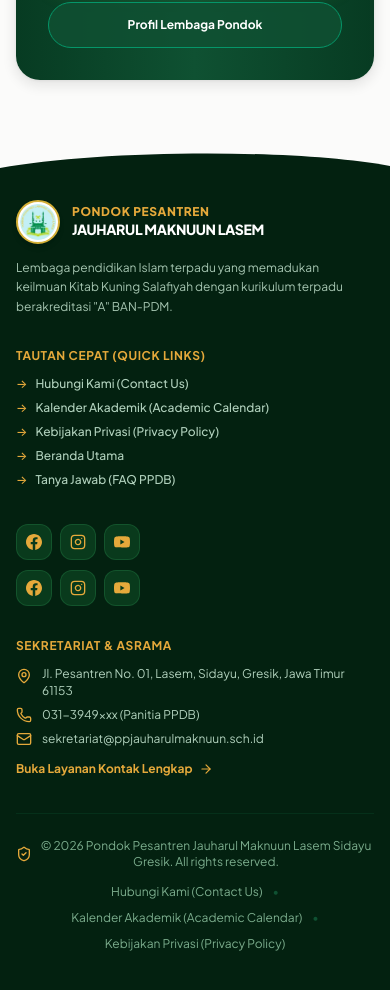
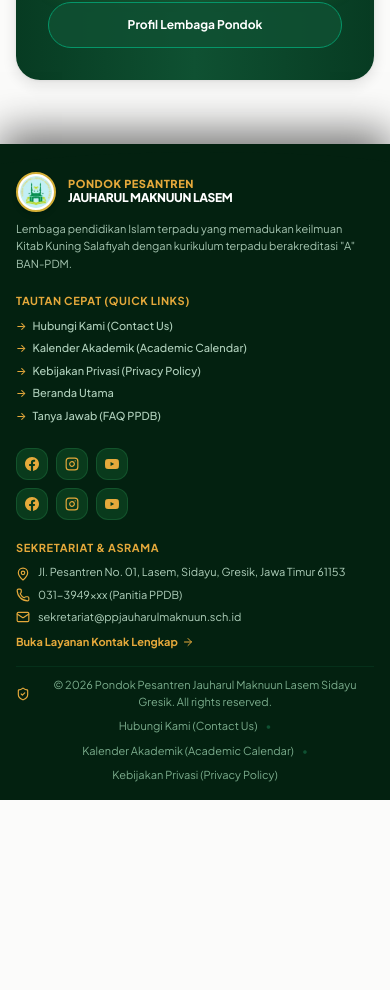
Before and after one commit to myalfian/newPPJM, a React (Vite) app: page / in a window 390 px wide. Shown: the part 4818-5808 px from the top of the page. After the commit the page ends 5618 px from the top, so only its background shows below. Built offline with nearby package versions, Linux system fonts and the light colour scheme; no server answers.

Commit message:
feat(footer): make desktop footer docked sticky bottom bar matching mockup with collapse toggle

```diff
--- a/src/components/common/Footer.tsx
+++ b/src/components/common/Footer.tsx
@@ -10,13 +10,16 @@ import {
   X,
   Calendar,
   FileText,
-  HelpCircle
+  HelpCircle,
+  ChevronDown,
+  ChevronUp
 } from 'lucide-react';
-import { YoutubeIcon, InstagramIcon, FacebookIcon, WhatsAppIcon } from './SocialIcons';
+import { YoutubeIcon, InstagramIcon, FacebookIcon } from './SocialIcons';
 
 export const Footer: React.FC = () => {
   const [showContactModal, setShowContactModal] = useState(false);
   const [modalType, setModalType] = useState<'contact' | 'calendar' | 'privacy' | 'faq' | null>(null);
+  const [isDesktopCollapsed, setIsDesktopCollapsed] = useState(false);
 
   const openModal = (type: 'contact' | 'calendar' | 'privacy' | 'faq') => {
     setModalType(type);
@@ -25,29 +28,77 @@ export const Footer: React.FC = () => {
 
   return (
     <>
-      <footer id="kontak-ppdb" className="relative w-full bg-[#032110] text-emerald-100 selection:bg-[#d4af37] selection:text-black">
+      {/* ========================================================================= */}
+      {/* DESKTOP: DOCKED STICKY BOTTOM BAR (lg:fixed lg:bottom-0)                   */}
+      {/* MOBILE / TABLET: IN-FLOW BOTTOM FOOTER (relative w-full lg:fixed)         */}
+      {/* ========================================================================= */}
+      <footer
+        id="kontak-ppdb"
+        className="relative w-full lg:fixed lg:bottom-0 lg:left-0 lg:right-0 lg:z-40 bg-[#032110] text-emerald-100 selection:bg-[#d4af37] selection:text-black shadow-[0_-12px_40px_rgba(0,0,0,0.55)] transition-transform duration-300 ease-in-out"
+        style={{
+          transform: isDesktopCollapsed ? 'translateY(calc(100% - 34px))' : 'translateY(0)'
+        }}
+      >
 
-        {/* Curved Wave Top Divider (Matching Screenshot) */}
-        <div className="w-full overflow-hidden leading-none bg-surface">
+        {/* Curved Wave Top Divider with Minimize/Expand Toggle on Desktop */}
+        <div className="relative w-full overflow-hidden leading-none">
           <svg
-            className="w-full h-6 sm:h-9 text-[#032110] fill-current block"
-            viewBox="0 0 1440 48"
+            className="w-full h-5 sm:h-7 lg:h-8 text-[#032110] fill-current block"
+            viewBox="0 0 1440 40"
             preserveAspectRatio="none"
           >
-            <path d="M0,48 C360,12 1080,8 1440,44 L1440,48 L0,48 Z" />
+            <path d="M0,40 C360,10 1080,8 1440,36 L1440,40 L0,40 Z" />
           </svg>
+
+          {/* Desktop Minimize / Expand Toggle Button (Floating in Center-Top of Wave) */}
+          <div className="hidden lg:flex absolute top-1 right-6 z-50 items-center">
+            <button
+              type="button"
+              onClick={() => setIsDesktopCollapsed(!isDesktopCollapsed)}
+              className="inline-flex items-center gap-1.5 px-3 py-1 rounded-full bg-[#093a1c] hover:bg-[#0f5228] text-[#e5a93b] hover:text-white border border-[#165a30] text-[11px] font-bold shadow-md transition-all cursor-pointer"
+              title={isDesktopCollapsed ? 'Tampilkan Footer Lengkap' : 'Kecilkan Footer'}
+            >
+              <span>{isDesktopCollapsed ? 'Tampilkan Footer' : 'Sembunyikan'}</span>
+              {isDesktopCollapsed ? (
+                <ChevronUp className="w-3.5 h-3.5 text-[#e5a93b]" />
+              ) : (
+                <ChevronDown className="w-3.5 h-3.5 text-[#e5a93b]" />
+              )}
+            </button>
+          </div>
         </div>
 
-        {/* Main Footer Container */}
-        <div className="max-w-7xl mx-auto px-4 sm:px-6 lg:px-8 pt-8 pb-10 sm:pt-10 sm:pb-12">
+        {/* Collapsed Bar Teaser for Desktop (Visible when minimized) */}
+        {isDesktopCollapsed && (
+          <div className="hidden lg:flex items-center justify-between px-8 py-1.5 text-xs text-emerald-200/80 bg-[#032110] border-t border-emerald-900/60">
+            <div className="flex items-center gap-2">
+              <ShieldCheck className="w-4 h-4 text-[#e5a93b]" />
+              <span className="font-semibold text-white">Pondok Pesantren Jauharul Maknuun Lasem</span>
+              <span className="text-emerald-700">•</span>
+              <span className="text-gray-400">Sidayu Gresik, Jawa Timur</span>
+            </div>
+            <div className="flex items-center gap-4 text-xs font-medium">
+              <button onClick={() => openModal('contact')} className="hover:text-white text-[#e5a93b]">
+                Kontak PPDB: 031-3949xxx
+              </button>
+              <span className="text-emerald-700">•</span>
+              <button onClick={() => setIsDesktopCollapsed(false)} className="text-[#e5a93b] hover:underline flex items-center gap-1 font-bold">
+                <span>Buka Panel Footer Lengkap</span>
+                <ChevronUp className="w-3.5 h-3.5" />
+              </button>
+            </div>
+          </div>
+        )}
 
-          {/* 4-Column Layout on Desktop, Responsive on Mobile */}
-          <div className="grid grid-cols-1 md:grid-cols-2 lg:grid-cols-12 gap-8 lg:gap-8 items-start">
+        {/* Main Footer Container (4 Columns matching attached screenshot) */}
+        <div className={`max-w-7xl mx-auto px-4 sm:px-6 lg:px-8 pt-2 pb-4 sm:pt-3 sm:pb-5 ${isDesktopCollapsed ? 'lg:invisible lg:opacity-0' : 'opacity-100'} transition-opacity duration-200`}>
+
+          <div className="grid grid-cols-1 md:grid-cols-2 lg:grid-cols-12 gap-5 lg:gap-6 items-start">
 
             {/* ================= COLUMN 1: IDENTITY & CREST (lg:col-span-4) ================= */}
-            <div className="lg:col-span-4 space-y-3.5">
+            <div className="lg:col-span-4 space-y-2">
               <div className="flex items-center gap-3">
-                <div className="w-11 h-11 rounded-full overflow-hidden bg-white p-0.5 shadow-md border-2 border-[#d4af37] shrink-0 flex items-center justify-center">
+                <div className="w-10 h-10 rounded-full overflow-hidden bg-white p-0.5 shadow-md border-2 border-[#d4af37] shrink-0 flex items-center justify-center">
                   <img
                     src="/logo.jpg"
                     alt="PPJM Crest"
@@ -58,33 +109,33 @@ export const Footer: React.FC = () => {
                   />
                 </div>
                 <div>
-                  <h3 className="font-extrabold text-xs sm:text-[13px] text-[#e5a93b] leading-tight tracking-wider uppercase">
+                  <h3 className="font-extrabold text-[11px] sm:text-xs text-[#e5a93b] leading-tight tracking-wider uppercase">
                     PONDOK PESANTREN
                   </h3>
-                  <h4 className="font-black text-sm sm:text-base text-white tracking-tight uppercase">
+                  <h4 className="font-black text-xs sm:text-sm text-white tracking-tight uppercase">
                     JAUHARUL MAKNUUN LASEM
                   </h4>
                 </div>
               </div>
 
-              <p className="text-xs text-emerald-100/75 leading-relaxed pr-2">
+              <p className="text-[11px] sm:text-xs text-emerald-100/75 leading-relaxed pr-2">
                 Lembaga pendidikan Islam terpadu yang memadukan keilmuan Kitab Kuning Salafiyah dengan kurikulum terpadu berakreditasi &quot;A&quot; BAN-PDM.
               </p>
             </div>
 
             {/* ================= COLUMN 2: TAUTAN CEPAT (lg:col-span-3) ================= */}
-            <div className="lg:col-span-3 space-y-3">
-              <h4 className="text-xs sm:text-sm font-bold text-[#e5a93b] uppercase tracking-wider flex items-center gap-1.5">
+            <div className="lg:col-span-3 space-y-2">
+              <h4 className="text-[11px] sm:text-xs font-bold text-[#e5a93b] uppercase tracking-wider">
                 TAUTAN CEPAT (QUICK LINKS)
               </h4>
-              <ul className="space-y-2 text-xs text-emerald-100/80 font-medium">
+              <ul className="space-y-1.5 text-[11px] sm:text-xs text-emerald-100/80 font-medium">
                 <li>
                   <button
                     type="button"
                     onClick={() => openModal('contact')}
-                    className="hover:text-white transition-colors flex items-center gap-2 text-left cursor-pointer group"
+                    className="hover:text-white transition-colors flex items-center gap-1.5 text-left cursor-pointer group"
                   >
-                    <span className="text-[#e5a93b] group-hover:translate-x-0.5 transition-transform">→</span>
+                    <span className="text-[#e5a93b] group-hover:translate-x-0.5 transition-transform text-[11px]">→</span>
                     <span>Hubungi Kami (Contact Us)</span>
                   </button>
                 </li>
@@ -92,9 +143,9 @@ export const Footer: React.FC = () => {
                   <button
                     type="button"
                     onClick={() => openModal('calendar')}
-                    className="hover:text-white transition-colors flex items-center gap-2 text-left cursor-pointer group"
+                    className="hover:text-white transition-colors flex items-center gap-1.5 text-left cursor-pointer group"
                   >
-                    <span className="text-[#e5a93b] group-hover:translate-x-0.5 transition-transform">→</span>
+                    <span className="text-[#e5a93b] group-hover:translate-x-0.5 transition-transform text-[11px]">→</span>
                     <span>Kalender Akademik (Academic Calendar)</span>
                   </button>
                 </li>
@@ -102,18 +153,18 @@ export const Footer: React.FC = () => {
                   <button
                     type="button"
                     onClick={() => openModal('privacy')}
-                    className="hover:text-white transition-colors flex items-center gap-2 text-left cursor-pointer group"
+                    className="hover:text-white transition-colors flex items-center gap-1.5 text-left cursor-pointer group"
                   >
-                    <span className="text-[#e5a93b] group-hover:translate-x-0.5 transition-transform">→</span>
+                    <span className="text-[#e5a93b] group-hover:translate-x-0.5 transition-transform text-[11px]">→</span>
                     <span>Kebijakan Privasi (Privacy Policy)</span>
                   </button>
                 </li>
                 <li>
                   <Link
                     to="/"
-                    className="hover:text-white transition-colors flex items-center gap-2 group"
+                    className="hover:text-white transition-colors flex items-center gap-1.5 group"
                   >
-                    <span className="text-[#e5a93b] group-hover:translate-x-0.5 transition-transform">→</span>
+                    <span className="text-[#e5a93b] group-hover:translate-x-0.5 transition-transform text-[11px]">→</span>
                     <span>Beranda Utama</span>
                   </Link>
                 </li>
@@ -121,9 +172,9 @@ export const Footer: React.FC = () => {
                   <button
                     type="button"
                     onClick={() => openModal('faq')}
-                    className="hover:text-white transition-colors flex items-center gap-2 text-left cursor-pointer group"
+                    className="hover:text-white transition-colors flex items-center gap-1.5 text-left cursor-pointer group"
                   >
-                    <span className="text-[#e5a93b] group-hover:translate-x-0.5 transition-transform">→</span>
+                    <span className="text-[#e5a93b] group-hover:translate-x-0.5 transition-transform text-[11px]">→</span>
                     <span>Tanya Jawab (FAQ PPDB)</span>
                   </button>
                 </li>
@@ -131,35 +182,35 @@ export const Footer: React.FC = () => {
             </div>
 
             {/* ================= COLUMN 3: SOCIAL ICONS PILL (lg:col-span-2) ================= */}
-            <div className="lg:col-span-2 flex flex-col justify-start lg:items-center space-y-2.5 pt-1 sm:pt-4">
+            <div className="lg:col-span-2 flex flex-col justify-start lg:items-center space-y-2 pt-1 sm:pt-2">
               {/* Row 1 */}
               <div className="flex items-center gap-2">
                 <a
                   href="https://facebook.com/ppjauharulmaknuun"
                   target="_blank"
                   rel="noreferrer"
-                  className="w-9 h-9 rounded-xl bg-[#093a1c] hover:bg-[#0e5429] text-[#e5a93b] hover:text-white border border-[#165a30]/80 flex items-center justify-center transition-all shadow-xs"
+                  className="w-8 h-8 rounded-xl bg-[#093a1c] hover:bg-[#0e5429] text-[#e5a93b] hover:text-white border border-[#165a30]/80 flex items-center justify-center transition-all shadow-xs"
                   aria-label="Facebook PPJM"
                 >
-                  <FacebookIcon className="w-4 h-4" />
+                  <FacebookIcon className="w-3.5 h-3.5" />
                 </a>
                 <a
                   href="https://instagram.com/ppjauharulmaknuun"
                   target="_blank"
                   rel="noreferrer"
-                  className="w-9 h-9 rounded-xl bg-[#093a1c] hover:bg-[#0e5429] text-[#e5a93b] hover:text-white border border-[#165a30]/80 flex items-center justify-center transition-all shadow-xs"
+                  className="w-8 h-8 rounded-xl bg-[#093a1c] hover:bg-[#0e5429] text-[#e5a93b] hover:text-white border border-[#165a30]/80 flex items-center justify-center transition-all shadow-xs"
                   aria-label="Instagram PPJM"
                 >
-                  <InstagramIcon className="w-4 h-4" />
+                  <InstagramIcon className="w-3.5 h-3.5" />
                 </a>
                 <a
                   href="https://youtube.com/@ppjauharulmaknuun"
                   target="_blank"
                   rel="noreferrer"
-                  className="w-9 h-9 rounded-xl bg-[#093a1c] hover:bg-[#0e5429] text-[#e5a93b] hover:text-white border border-[#165a30]/80 flex items-center justify-center transition-all shadow-xs"
+                  className="w-8 h-8 rounded-xl bg-[#093a1c] hover:bg-[#0e5429] text-[#e5a93b] hover:text-white border border-[#165a30]/80 flex items-center justify-center transition-all shadow-xs"
                   aria-label="YouTube PPJM"
                 >
-                  <YoutubeIcon className="w-4 h-4" />
+                  <YoutubeIcon className="w-3.5 h-3.5" />
                 </a>
               </div>
 
@@ -169,71 +220,71 @@ export const Footer: React.FC = () => {
                   href="https://facebook.com/ppjauharulmaknuun"
                   target="_blank"
                   rel="noreferrer"
-                  className="w-9 h-9 rounded-xl bg-[#093a1c] hover:bg-[#0e5429] text-[#e5a93b] hover:text-white border border-[#165a30]/80 flex items-center justify-center transition-all shadow-xs"
+                  className="w-8 h-8 rounded-xl bg-[#093a1c] hover:bg-[#0e5429] text-[#e5a93b] hover:text-white border border-[#165a30]/80 flex items-center justify-center transition-all shadow-xs"
                   aria-label="Facebook PPJM Fanpage"
                 >
-                  <FacebookIcon className="w-4 h-4" />
+                  <FacebookIcon className="w-3.5 h-3.5" />
                 </a>
                 <a
                   href="https://instagram.com/ppjauharulmaknuun"
                   target="_blank"
                   rel="noreferrer"
-                  className="w-9 h-9 rounded-xl bg-[#093a1c] hover:bg-[#0e5429] text-[#e5a93b] hover:text-white border border-[#165a30]/80 flex items-center justify-center transition-all shadow-xs"
+                  className="w-8 h-8 rounded-xl bg-[#093a1c] hover:bg-[#0e5429] text-[#e5a93b] hover:text-white border border-[#165a30]/80 flex items-center justify-center transition-all shadow-xs"
                   aria-label="Instagram Galeri Santri"
                 >
-                  <InstagramIcon className="w-4 h-4" />
+                  <InstagramIcon className="w-3.5 h-3.5" />
                 </a>
                 <a
                   href="https://youtube.com/@ppjauharulmaknuun"
                   target="_blank"
                   rel="noreferrer"
-                  className="w-9 h-9 rounded-xl bg-[#093a1c] hover:bg-[#0e5429] text-[#e5a93b] hover:text-white border border-[#165a30]/80 flex items-center justify-center transition-all shadow-xs"
+                  className="w-8 h-8 rounded-xl bg-[#093a1c] hover:bg-[#0e5429] text-[#e5a93b] hover:text-white border border-[#165a30]/80 flex items-center justify-center transition-all shadow-xs"
                   aria-label="YouTube Live Streaming PPJM"
                 >
-                  <YoutubeIcon className="w-4 h-4" />
+                  <YoutubeIcon className="w-3.5 h-3.5" />
                 </a>
               </div>
             </div>
 
             {/* ================= COLUMN 4: SEKRETARIAT & ASRAMA (lg:col-span-3) ================= */}
-            <div className="lg:col-span-3 space-y-3">
-              <h4 className="text-xs sm:text-sm font-bold text-[#e5a93b] uppercase tracking-wider">
+            <div className="lg:col-span-3 space-y-2">
+              <h4 className="text-[11px] sm:text-xs font-bold text-[#e5a93b] uppercase tracking-wider">
                 SEKRETARIAT & ASRAMA
               </h4>
-              <div className="space-y-2 text-xs text-emerald-100/80 font-normal">
+              <div className="space-y-1.5 text-[11px] sm:text-xs text-emerald-100/80 font-normal">
                 {/* Location */}
-                <div className="flex items-start gap-2.5">
-                  <MapPin className="w-4 h-4 text-[#e5a93b] shrink-0 mt-0.5" />
-                  <p className="leading-snug">
+                <div className="flex items-start gap-2">
+                  <MapPin className="w-3.5 h-3.5 text-[#e5a93b] shrink-0 mt-0.5" />
+                  <p className="leading-tight">
                     Jl. Pesantren No. 01, Lasem, Sidayu, Gresik, Jawa Timur 61153
                   </p>
                 </div>
 
                 {/* Phone */}
-                <div className="flex items-center gap-2.5">
-                  <Phone className="w-4 h-4 text-[#e5a93b] shrink-0" />
+                <div className="flex items-center gap-2">
+                  <Phone className="w-3.5 h-3.5 text-[#e5a93b] shrink-0" />
                   <a href="tel:0313949000" className="hover:text-white transition-colors">
                     031-3949xxx (Panitia PPDB)
                   </a>
                 </div>
 
                 {/* Email */}
-                <div className="flex items-center gap-2.5">
-                  <Mail className="w-4 h-4 text-[#e5a93b] shrink-0" />
+                <div className="flex items-center gap-2">
+                  <Mail className="w-3.5 h-3.5 text-[#e5a93b] shrink-0" />
                   <a href="mailto:sekretariat@ppjauharulmaknuun.sch.id" className="hover:text-white transition-colors truncate">
                     sekretariat@ppjauharulmaknuun.sch.id
                   </a>
                 </div>
 
                 {/* Link to Full Contact */}
-                <div className="pt-1.5">
+                <div className="pt-0.5">
                   <button
                     type="button"
                     onClick={() => openModal('contact')}
-                    className="inline-flex items-center gap-1.5 text-xs text-[#e5a93b] hover:text-amber-300 font-bold hover:underline underline-offset-4 cursor-pointer"
+                    className="inline-flex items-center gap-1 text-[11px] sm:text-xs text-[#e5a93b] hover:text-amber-300 font-bold hover:underline underline-offset-4 cursor-pointer"
                   >
                     <span>Buka Layanan Kontak Lengkap</span>
-                    <ArrowRight className="w-3.5 h-3.5" />
+                    <ArrowRight className="w-3 h-3" />
                   </button>
                 </div>
               </div>
@@ -242,17 +293,17 @@ export const Footer: React.FC = () => {
           </div>
 
           {/* ================= BOTTOM SUB-FOOTER BAR (Divider & Copyright) ================= */}
-          <div className="mt-9 pt-6 border-t border-emerald-900/60 flex flex-col md:flex-row items-center justify-between text-xs text-emerald-200/65 gap-3.5">
+          <div className="mt-4 pt-2.5 border-t border-emerald-900/60 flex flex-col md:flex-row items-center justify-between text-[11px] text-emerald-200/65 gap-2">
             {/* Copyright with Shield */}
             <div className="flex items-center gap-1.5 text-center md:text-left">
-              <ShieldCheck className="w-4 h-4 text-[#e5a93b] shrink-0" />
+              <ShieldCheck className="w-3.5 h-3.5 text-[#e5a93b] shrink-0" />
               <span>
                 © 2026 Pondok Pesantren Jauharul Maknuun Lasem Sidayu Gresik. All rights reserved.
               </span>
             </div>
 
             {/* Inline Sub-links matching screenshot */}
-            <div className="flex items-center gap-2.5 text-center md:text-right flex-wrap justify-center">
+            <div className="flex items-center gap-2 text-center md:text-right flex-wrap justify-center">
               <button
                 type="button"
                 onClick={() => openModal('contact')}
--- a/src/layouts/RootLayout.tsx
+++ b/src/layouts/RootLayout.tsx
@@ -15,7 +15,7 @@ export const RootLayout: React.FC = () => {
       <Navbar onOpenMobileMenu={() => setMobileMenuOpen(true)} />
       <MobileDrawer isOpen={mobileMenuOpen} onClose={() => setMobileMenuOpen(false)} />
 
-      <main className="flex-1 w-full">
+      <main className="flex-1 w-full lg:pb-44">
         <Outlet />
       </main>
 
```
